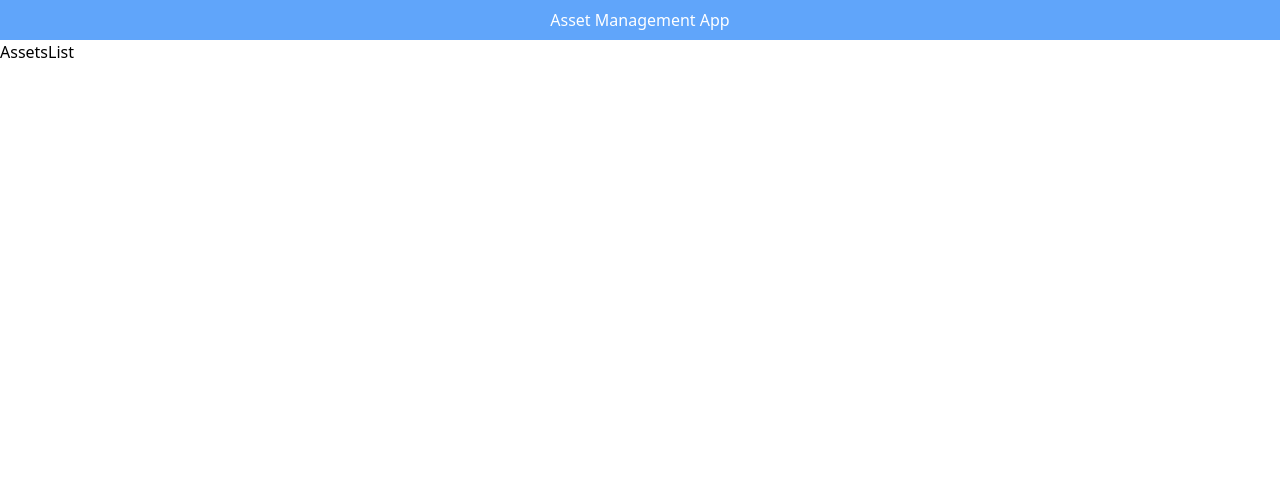
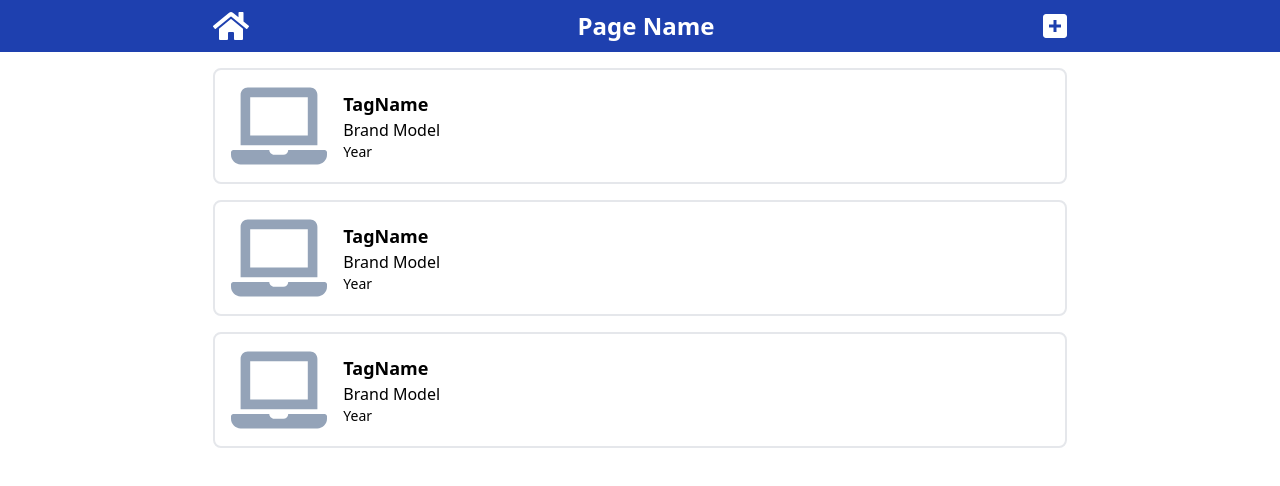
Before and after one commit to erixoalexandros/asset-management-app, a React (Vite) app: page /assets in a window 1280 px wide. Shown: the top 486 px of the page. Built offline with nearby package versions, Linux system fonts and the light colour scheme.

Commit message:
Create AssetsList Page

```diff
--- a/package.json
+++ b/package.json
@@ -15,6 +15,7 @@
     "postcss": "^8.4.19",
     "react": "^18.2.0",
     "react-dom": "^18.2.0",
+    "react-icons": "^4.6.0",
     "react-router-dom": "^6.4.3",
     "tailwindcss": "^3.2.4"
   },
@@ -22,6 +23,8 @@
     "@types/react": "^18.0.24",
     "@types/react-dom": "^18.0.8",
     "@vitejs/plugin-react": "^2.2.0",
+    "prettier": "^2.8.0",
+    "prettier-plugin-tailwindcss": "^0.2.0",
     "vite": "^3.2.3"
   }
 }
--- a/src/App.jsx
+++ b/src/App.jsx
@@ -2,13 +2,12 @@ import { BrowserRouter, Routes, Route } from "react-router-dom";
 import Home from "./pages/Home";
 import AssetsList from "./pages/AssetsList";
 import Asset from "./pages/Asset";
+import Header from "./components/Header";
 
 function App() {
   return (
     <BrowserRouter>
-      <header className="bg-blue-400 text-white mx-auto py-2 px-4 text-center">
-        Asset Management App
-      </header>
+      <Header  />
       <Routes>
         <Route exact path="/" element={<Home />} />
         <Route path="/assets" element={<AssetsList />} />
--- /dev/null
+++ b/src/components/Header.jsx
@@ -0,0 +1,19 @@
+import { FaHome } from "react-icons/fa";
+import { SiAddthis } from "react-icons/si";
+import { Link } from "react-router-dom";
+
+function Header() {
+  return (
+    <header className="bg-blue-800 text-white">
+      <div className="xl:1/3 mx-auto flex w-4/5 items-center justify-between py-2 sm:w-2/3 lg:w-2/3">
+        <FaHome className="cursor-pointer text-4xl" />
+        <h2 className="text-2xl font-semibold">Page Name</h2>
+        <Link to={"/assets:id"}>
+          <SiAddthis className="text-2xl" />
+        </Link>
+      </div>
+    </header>
+  );
+}
+
+export default Header;
--- a/src/components/shared/Card.jsx
+++ b/src/components/shared/Card.jsx
@@ -1,5 +1,16 @@
+import { FaLaptop } from "react-icons/fa";
+
 function Card() {
-  return <div>Card</div>;
+  return (
+    <div className="h-30 xl:1/3 mx-auto flex w-4/5 cursor-pointer flex-row space-x-4 rounded-lg border-2 px-4 py-2 hover:bg-slate-100 active:bg-blue-100 sm:w-2/3 lg:w-2/3">
+      <FaLaptop className="text-8xl text-slate-400" />
+      <div className="flex flex-col justify-center">
+        <h3 className="text-lg font-semibold">TagName</h3>
+        <h4>Brand Model</h4>
+        <h5 className="text-sm">Year</h5>
+      </div>
+    </div>
+  );
 }
 
 export default Card;
--- a/src/pages/AssetsList.jsx
+++ b/src/pages/AssetsList.jsx
@@ -1,5 +1,13 @@
+import Card from "../components/shared/Card";
+
 function AssetsList() {
-  return <div>AssetsList</div>;
+  return (
+    <div className="mt-4 space-y-4">
+      <Card></Card>
+      <Card></Card>
+      <Card></Card>
+    </div>
+  );
 }
 
 export default AssetsList;
```
Also changed, not shown: 1 other file (tests, documents, lock files or other folders).
